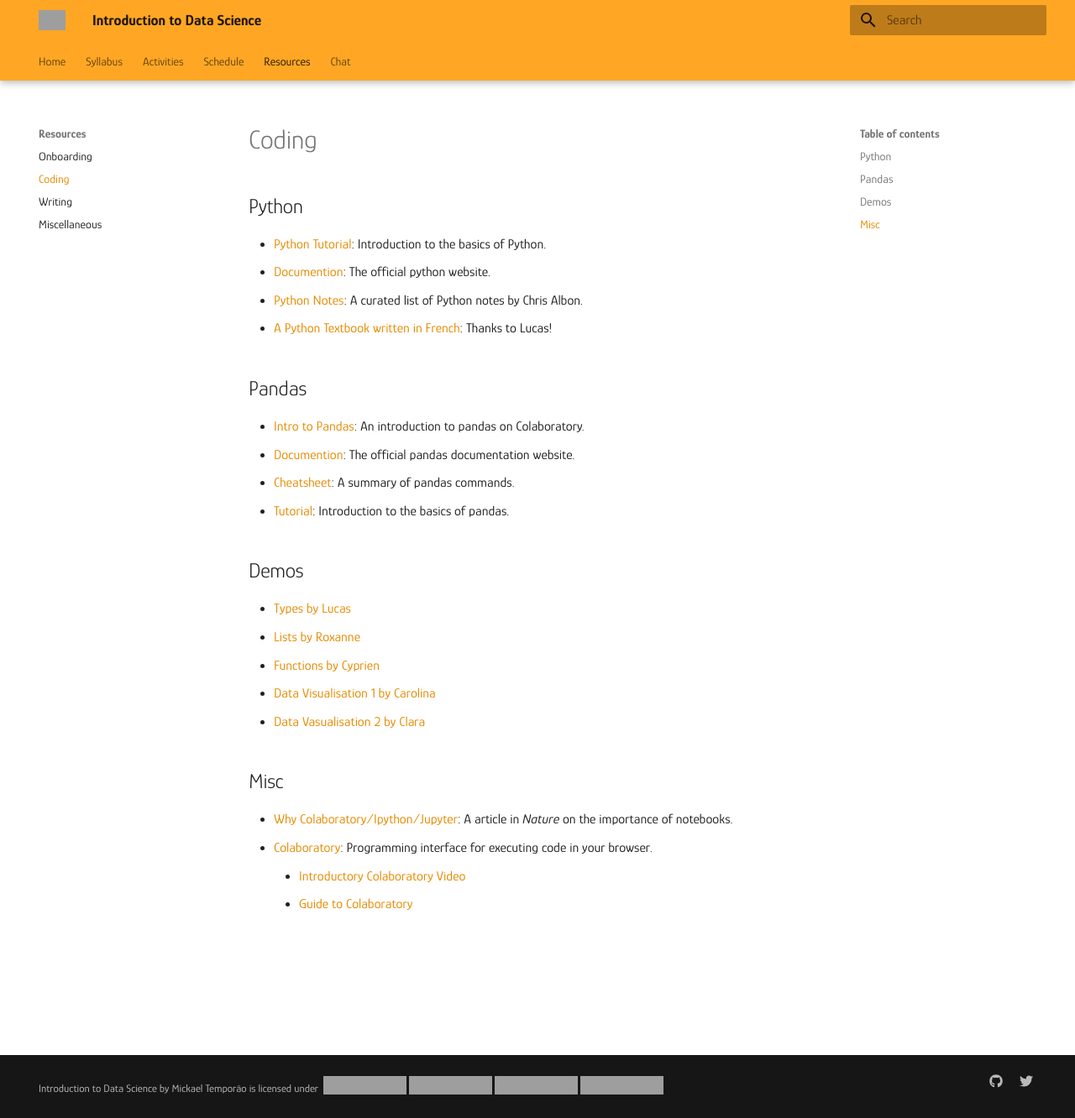
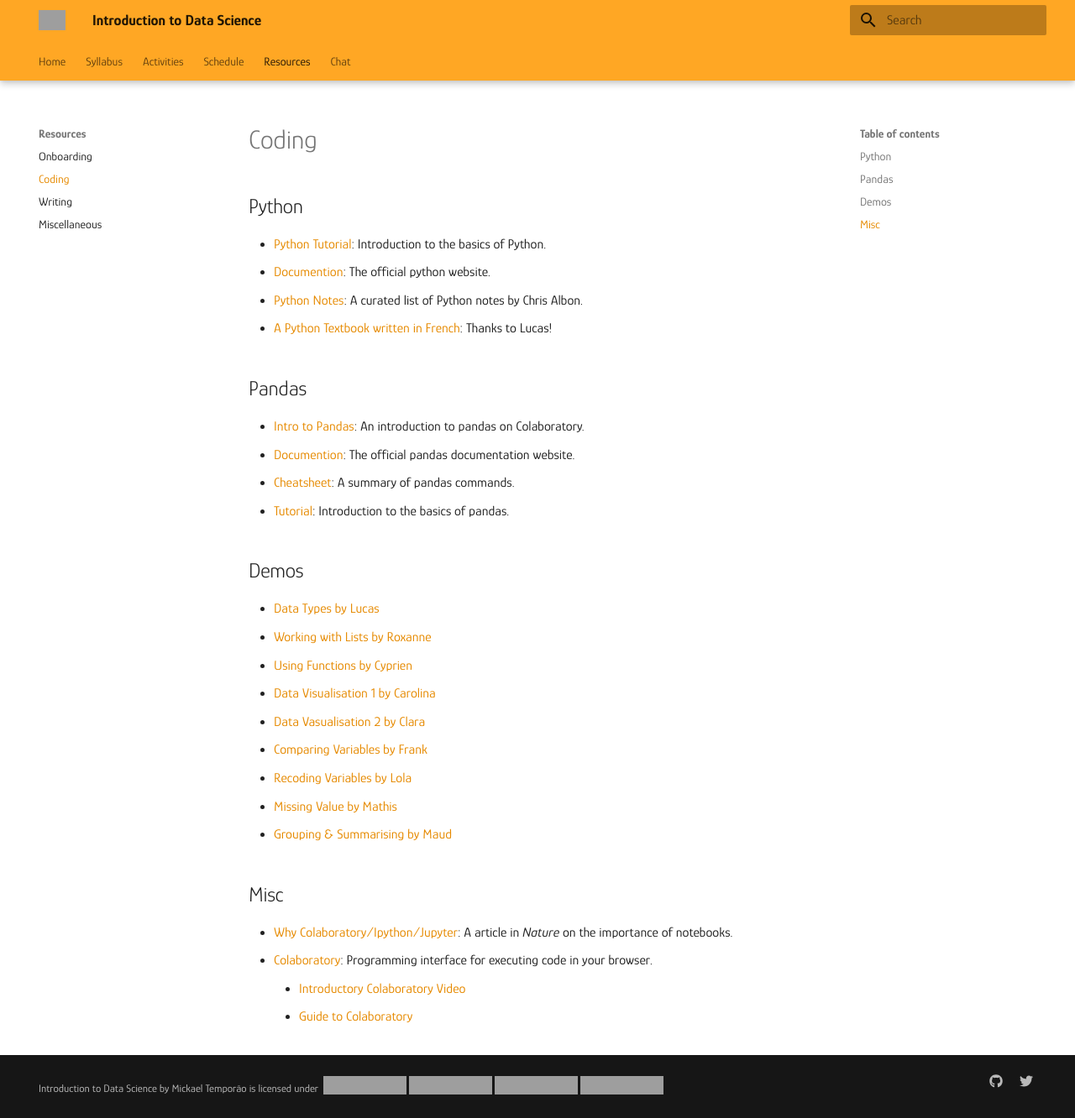
Before and after one commit to mickaeltemporao/itds, an MkDocs documentation site: the page built from docs/resources/coding.md, in a window 1280 px wide and 1332 px high. Shown: the whole window at 84% size. Built offline with MkDocs 1.6.1 and Material for MkDocs 9.7.7, drawn with Linux system fonts in a browser that asks for light colours; grey boxes are pictures that could not be loaded.

Commit message:
add links

```diff
--- a/docs/resources/coding.md
+++ b/docs/resources/coding.md
@@ -13,11 +13,15 @@
 - [Tutorial](https://www.kaggle.com/learn/pandas): Introduction to the basics of pandas.
 
 ## Demos
-- [Types by Lucas](https://colab.research.google.com/github/mickaeltemporao/itds/blob/main/materials/students-2021/demo-01-assignment.ipynb)
-- [Lists by Roxanne](https://colab.research.google.com/github/mickaeltemporao/itds/blob/main/materials/students-2021/demo-02-lists.ipynb)
-- [Functions by Cyprien](https://colab.research.google.com/github/mickaeltemporao/itds/blob/main/materials/students-2021/demo-01-assignment.ipynb)
+- [Data Types by Lucas](https://colab.research.google.com/github/mickaeltemporao/itds/blob/main/materials/students-2021/demo-01-assignment.ipynb)
+- [Working with Lists by Roxanne](https://colab.research.google.com/github/mickaeltemporao/itds/blob/main/materials/students-2021/demo-02-lists.ipynb)
+- [Using Functions by Cyprien](https://colab.research.google.com/github/mickaeltemporao/itds/blob/main/materials/students-2021/demo-01-assignment.ipynb)
 - [Data Visualisation 1 by Carolina](https://colab.research.google.com/github/mickaeltemporao/itds/blob/main/materials/students-2021/demo-04-visualisation.ipynb)
 - [Data Vasualisation 2 by Clara](https://colab.research.google.com/github/mickaeltemporao/itds/blob/main/materials/students-2021/demo-05-viz-types.ipynb)
+- [Comparing Variables by Frank](https://colab.research.google.com/github/mickaeltemporao/itds/blob/main/materials/students-2021/demo-06-comparing-variables.ipynb)
+- [Recoding Variables by Lola](https://colab.research.google.com/github/mickaeltemporao/itds/blob/main/materials/students-2021/demo-07-recoding-variables.ipynb)
+- [Missing Value by Mathis](https://colab.research.google.com/github/mickaeltemporao/itds/blob/main/materials/students-2021/demo-08-missing-values.ipynb)
+- [Grouping & Summarising by Maud](https://colab.research.google.com/github/mickaeltemporao/itds/blob/main/materials/students-2021/demo-09-grouping-summarising.ipynb)
 
 ## Misc
 - [Why Colaboratory/Ipython/Jupyter](https://www.nature.com/articles/d41586-018-07196-1): A article in *Nature* on the importance of notebooks.
```
